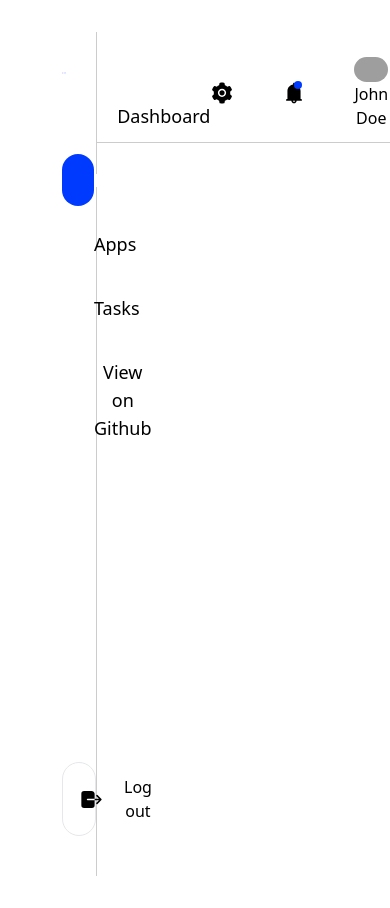
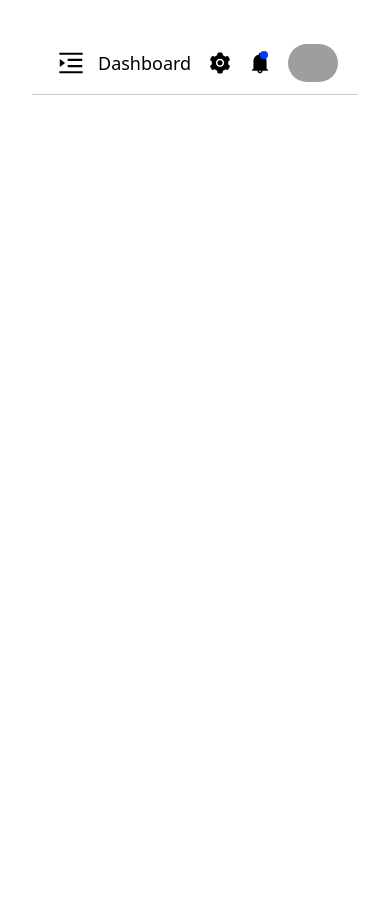
Before and after one commit to lampguard/doppler-client, a React (Vite) app: page / in a window 390 px wide. After the commit the page ends 844 px from the top, so only its background shows below. Built offline with nearby package versions, Linux system fonts and the light colour scheme; grey boxes are pictures that could not be loaded.

Commit message:
responsive for dashboard and nav layouts

```diff
--- a/src/components/DashboardLayout/Template.jsx
+++ b/src/components/DashboardLayout/Template.jsx
@@ -1,4 +1,72 @@
-import { AiFillBell, AiFillSetting } from 'react-icons/ai';
+import {
+	AiFillBell,
+	AiFillSetting,
+	AiOutlineMenuFold,
+	AiOutlineMenuUnfold,
+} from 'react-icons/ai';
+import { Link } from 'react-router-dom';
+import { useState } from 'react';
+import { IoLogOut } from 'react-icons/io5';
+
+import { navLinks } from '../../config';
+import logo from '../../assets/logo.svg';
+
+/**
+ *
+ * @type {React.FC<{open: boolean}>} MdNavbar
+ * @returns
+ */
+const MdNavbar = ({ open, children }) => {
+	return (
+		<>
+			{open ? (
+				<>
+					<div className="md:hidden bg-white z-[1000] absolute left-0 top-0 w-[100%] p-3">
+						<div>
+							<div className="flex justify-between">
+								<img src={logo} alt="" className="w-[130px]" />
+								{children}
+							</div>
+							<div className="py-2"></div>
+
+							<ul>
+								{navLinks.map((link) => (
+									<li className="pb-3" key={link.slug}>
+										<Link
+											to={link.slug}
+											target={link.blankTarget ? '_blank' : undefined}
+											className={
+												'py-3 px-4 rounded-full w-full text-lg flex items-center ' +
+												(location.pathname == link.slug
+													? 'bg-theme text-white '
+													: null)
+											}
+										>
+											{location.pathname == link.slug
+												? link.activeIcon || link.icon
+												: link.icon}
+											<div className="px-2"></div>
+											<span>{link.title}</span>
+										</Link>
+									</li>
+								))}
+							</ul>
+						</div>
+						<Link
+							to={'/login'}
+							className="flex w-full items-center py-3 px-4 border hover:bg-red-500 hover:text-white hover:border-red-500 rounded-full"
+						>
+							<span className="pr-5">
+								<IoLogOut size={25} />
+							</span>
+							Log out
+						</Link>
+					</div>
+				</>
+			) : null}
+		</>
+	);
+};
 
 /**
  * @type {React.FC<{
@@ -7,33 +75,54 @@ import { AiFillBell, AiFillSetting } from 'react-icons/ai';
  * }>} Layout
  */
 const Layout = ({ children, title }) => {
+	const [open, setOpen] = useState(false);
+
 	return (
-		<div className="container font-[300]">
-			<div className="border-b border-[#ccc] flex justify-between items-end pt-6 pb-3 px-5">
-				<p className="text-lg text-black">{title}</p>
+		<div className="container relative font-[300]">
+			<div className="border-b border-[#ccc] flex flex-wrap justify-between md:items-end pt-3 md:pt-6 pb-3 px-5">
+				<p className="text-lg text-black flex items-center">
+					<button
+						className="py-1 pl-1 pr-3 md:hidden"
+						onClick={() => {
+							setOpen(!open);
+						}}
+					>
+						{open ? (
+							<AiOutlineMenuFold className="text-3xl" />
+						) : (
+							<AiOutlineMenuUnfold className="text-3xl" />
+						)}
+					</button>
+					{title}
+				</p>
+
+				<MdNavbar open={open}>
+					<button onClick={() => setOpen(false)}>Close</button>
+				</MdNavbar>
+
 				<div className="flex w-[50%] items-center justify-end">
 					<span>
 						<AiFillSetting className="text-2xl" />
 					</span>
-					<span className="px-6"></span>
+					<span className="px-2 md:px-6"></span>
 					<span className="relative">
 						<AiFillBell className="text-2xl"></AiFillBell>
 						<span className="absolute top-0 right-0">
-							<span class="relative flex h-3 w-3">
-								<span class="animate-[ping_2s_infinite] absolute inline-flex h-full w-full rounded-full bg-theme opacity-75 left-[-2px]  top-[-2px]"></span>
-								<span class="relative rounded-full h-2 w-2 bg-theme text-white text-xs text-center"></span>
+							<span className="relative flex h-3 w-3">
+								<span className="animate-[ping_2s_infinite] absolute inline-flex h-full w-full rounded-full bg-theme opacity-75 left-[-2px]  top-[-2px]"></span>
+								<span className="relative rounded-full h-2 w-2 bg-theme text-white text-xs text-center"></span>
 							</span>
 						</span>
 					</span>
-					<span className="px-6"></span>
+					<span className="px-2 md:px-6"></span>
 					<span>
 						<img
 							src="https://ui-avatars.com/api/?name=John+Doe&background=003AFF&color=fff"
 							alt=""
 							className="rounded-full w-[50px] inline"
 						/>
-						<span className="px-[6px]"></span>
-						<p className="inline">John Doe</p>
+						<span className="md:px-[6px]"></span>
+						<p className="hidden md:inline">John Doe</p>
 					</span>
 				</div>
 			</div>
--- a/src/components/DashboardLayout/index.jsx
+++ b/src/components/DashboardLayout/index.jsx
@@ -1,43 +1,15 @@
 import { Outlet, Link, useLocation } from 'react-router-dom';
-import { AiFillHome, AiOutlineHome, AiOutlineLineChart } from 'react-icons/ai';
-import { BsMenuAppFill, BsMenuButton, BsGithub } from 'react-icons/bs';
 import { IoLogOut } from 'react-icons/io5';
 
+import { navLinks } from '../../config';
 import logo from '../../assets/logo.svg';
 
-const navLinks = [
-	{
-		title: 'Dashboard',
-		slug: '/',
-		icon: <AiOutlineHome className="text-2xl inline" />,
-		activeIcon: <AiFillHome className="text-2xl inline" />,
-	},
-	{
-		title: 'Apps',
-		slug: '/apps',
-		icon: <BsMenuButton className="text-2xl inline" />,
-		activeIcon: <BsMenuAppFill className="text-2xl inline" />,
-	},
-	{
-		title: 'Tasks',
-		slug: '/tasks',
-		icon: <AiOutlineLineChart className="text-2xl inline" />,
-		activeIcon: <AiOutlineLineChart className="text-2xl inline" />,
-	},
-	{
-		title: 'View on Github',
-		slug: 'https://github.com/lampguard/doppler-client',
-		icon: <BsGithub className="text-2xl inline" />,
-		blankTarget: true,
-	},
-];
-
-export default () => {
+const DashboardLayout = () => {
 	const location = useLocation();
 
 	return (
-		<div className="font-[230] flex">
-			<div className="container max-w-[20%] flex flex-col items-stretch justify-between h-svh border-r border-[#ccc] px-[30px] py-[40px]">
+		<div className="font-[230] md:flex">
+			<div className="container max-w-[20%] flex-col items-stretch justify-between h-svh border-r border-[#ccc] px-[30px] py-[40px] hidden md:flex">
 				<div>
 					<img src={logo} alt="" className="w-[130px]" />
 					<div className="py-10"></div>
@@ -66,7 +38,10 @@ export default () => {
 					</ul>
 				</div>
 
-				<Link to={'/login'} className="flex w-full items-center py-3 px-4 border hover:bg-red-500 hover:text-white hover:border-red-500 rounded-full">
+				<Link
+					to={'/login'}
+					className="flex w-full items-center py-3 px-4 border hover:bg-red-500 hover:text-white hover:border-red-500 rounded-full"
+				>
 					<span className="pr-5">
 						<IoLogOut size={25} />
 					</span>
@@ -77,3 +52,5 @@ export default () => {
 		</div>
 	);
 };
+
+export default DashboardLayout;
--- /dev/null
+++ b/src/config.jsx
@@ -0,0 +1,30 @@
+import { AiFillHome, AiOutlineHome, AiOutlineLineChart } from 'react-icons/ai';
+import { BsMenuAppFill, BsMenuButton, BsGithub } from 'react-icons/bs';
+
+
+export const navLinks = [
+	{
+		title: 'Dashboard',
+		slug: '/',
+		icon: <AiOutlineHome className="text-2xl inline" />,
+		activeIcon: <AiFillHome className="text-2xl inline" />,
+	},
+	{
+		title: 'Apps',
+		slug: '/apps',
+		icon: <BsMenuButton className="text-2xl inline" />,
+		activeIcon: <BsMenuAppFill className="text-2xl inline" />,
+	},
+	{
+		title: 'Tasks',
+		slug: '/tasks',
+		icon: <AiOutlineLineChart className="text-2xl inline" />,
+		activeIcon: <AiOutlineLineChart className="text-2xl inline" />,
+	},
+	{
+		title: 'View on Github',
+		slug: 'https://github.com/lampguard/doppler-client',
+		icon: <BsGithub className="text-2xl inline" />,
+		blankTarget: true,
+	},
+];
```
